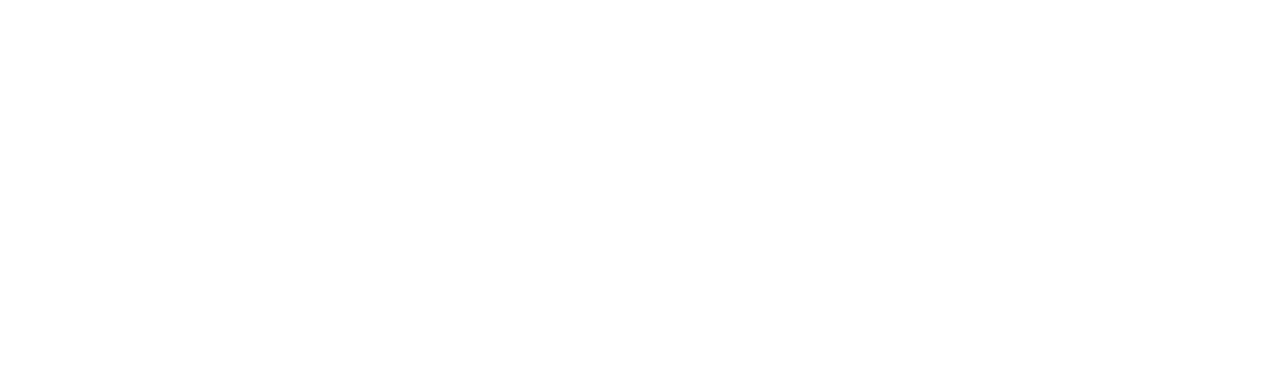
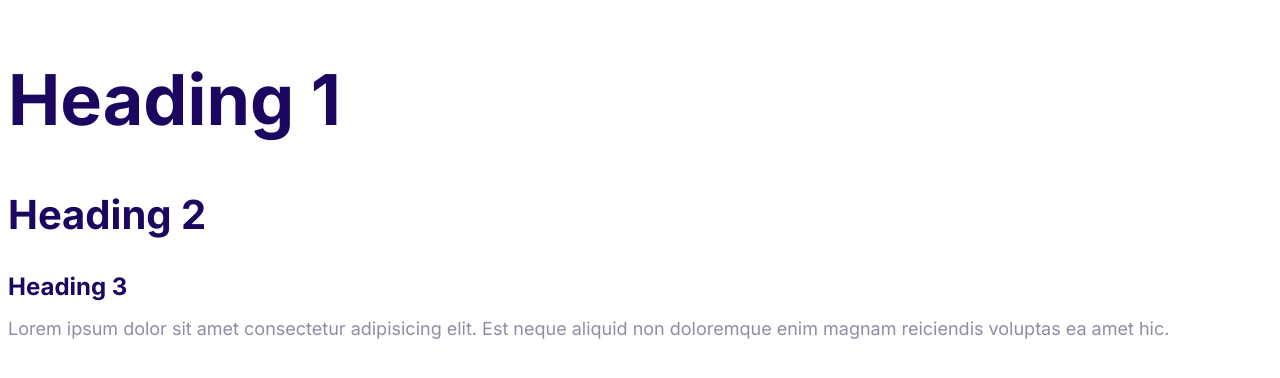
Before and after one commit to abel-b-degu/Dreamdriven, a website: page index.html in a window 1280 px wide. Drawn offline with Linux system fonts and the light colour scheme; files whose address does not match are found by name.

Commit message:
Define the styles for the fonts.

```diff
--- a/css/style.css
+++ b/css/style.css
@@ -5,3 +5,54 @@
     --color-headings: #1b0760;
     --color-body: #918ca4;
 }
+
+html {
+    /*62.5% of 16px = 10px*/
+    font-size: 62.5%;
+}
+
+body {
+    line-height: 1.5;
+    font-size: 2.4rem;
+    font-family: Inter, Arial, Helvetica, sans-serif;
+    color: var(--color-body);
+}
+
+h1,
+h2,
+h3 {
+    color: var(--color-headings);
+    margin-bottom: 1rem;
+}
+
+h1 {
+    font-size: 7rem;
+    /* means 1 * font size of html element*/
+}
+
+h2 {
+    font-size: 4rem;
+}
+
+h3 {
+    font-size: 3rem;
+
+}
+
+p {
+    margin-top: 0;
+}
+
+@media screen and (min-width: 1024px) {
+    body {
+        font-size: 1.8rem;
+    }
+
+    h1 {
+        dont-size: 8rem;
+    }
+
+    h3 {
+        font-size: 2.4rem;
+    }
+}
--- a/index.html
+++ b/index.html
@@ -6,12 +6,20 @@
     <meta http-equiv="X-UA-Compatible" content="IE=edge">
     <meta name="viewport" content="width=device-width, initial-scale=1.0">
     <title>Document</title>
+    <link rel="preconnect" href="https://fonts.googleapis.com">
+    <link rel="preconnect" href="https://fonts.gstatic.com" crossorigin>
+    <link href="https://fonts.googleapis.com/css2?family=Inter:wght@400;700&display=swap" rel="stylesheet">
     <link rel="stylesheet" href="node_modules/style.css">
     <link rel="stylesheet" href="css/style.css">
 </head>
 
 <body>
+    <h1>Heading 1</h1>
+    <h2>Heading 2</h2>
+    <h3>Heading 3</h3>
 
+    <p>Lorem ipsum dolor sit amet consectetur adipisicing elit. Est neque aliquid non doloremque enim magnam reiciendis
+        voluptas ea amet hic.</p>
 </body>
 
 </html>
```
